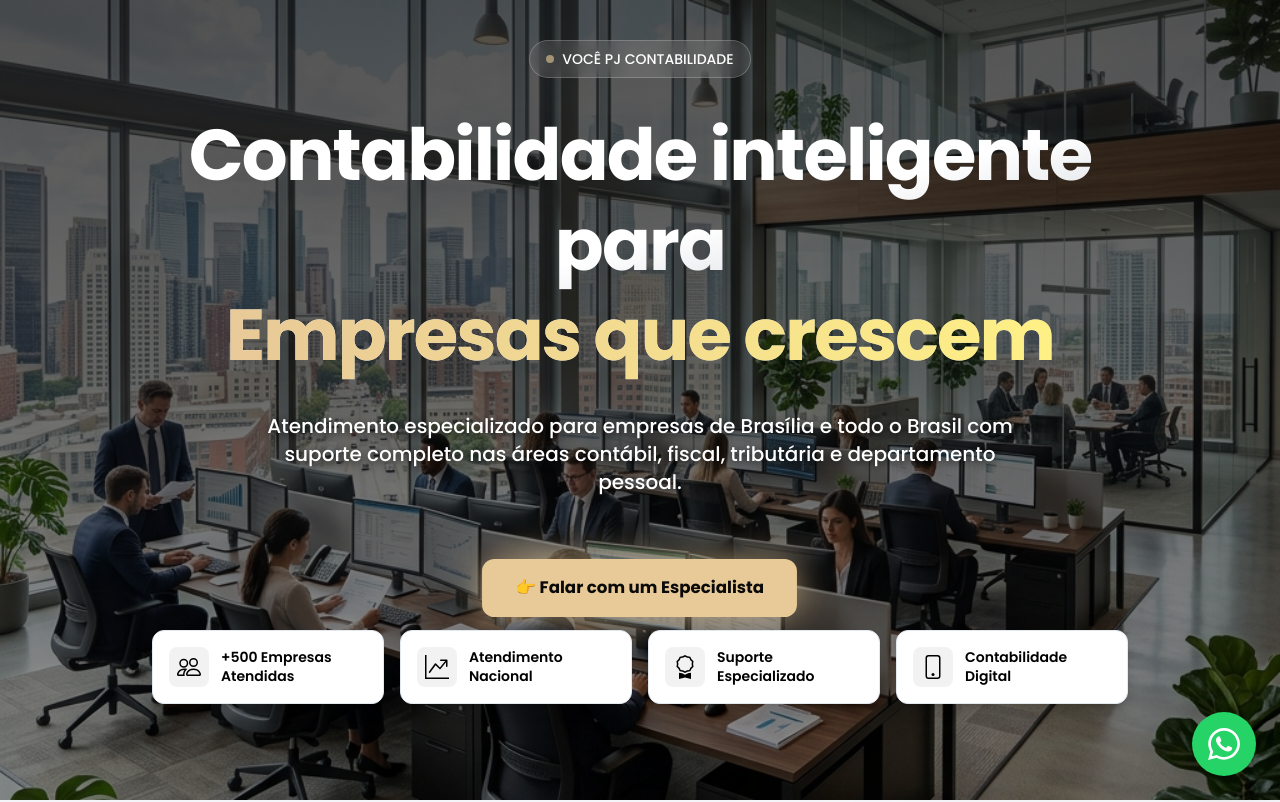
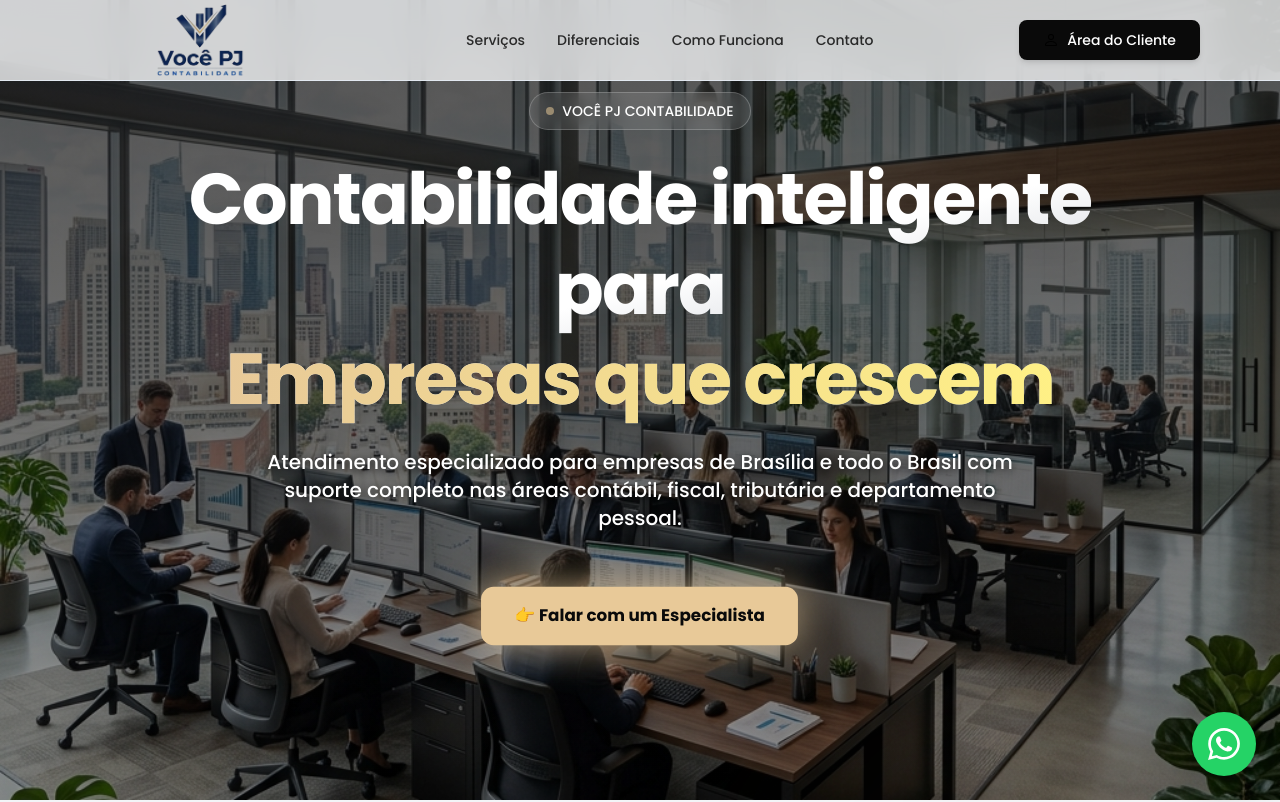
Before and after one commit to joabedev123-alt/voce-pj-contabilidade, a React (Vite) app: page / in a window 1280 px wide. Shown: the top 802 px of the page. Built offline with nearby package versions, Linux system fonts and the light colour scheme.

Commit message:
feat: mobile optimization + logo update + hero CTA + stats section refactor

```diff
--- a/index.html
+++ b/index.html
@@ -3,6 +3,7 @@
   <head>
     <meta charset="UTF-8" />
     <meta name="viewport" content="width=device-width, initial-scale=1.0" />
+    <link rel="icon" type="image/png" href="/logo-sem-fundo.png" />
     <title>Contabilidade em Brasília DF | VOCÊ PJ Contabilidade</title>
     <!-- Importing Poppins Font from Google Fonts since we can't use next/font anymore -->
     <link rel="preconnect" href="https://fonts.googleapis.com">
--- a/src/App.tsx
+++ b/src/App.tsx
@@ -1,6 +1,6 @@
 import { useState, useEffect } from "react";
 import { motion, Variants, useMotionValue, useSpring } from "framer-motion";
-import { ArrowRight, CheckCircleFill as CheckCircle2, GraphUpArrow as TrendingUp, ShieldCheck as Shield, Phone as Smartphone, Clock, Award, People as Users, FileText, Briefcase } from "react-bootstrap-icons";
+import { ArrowRight, CheckCircleFill as CheckCircle2, GraphUpArrow as TrendingUp, ShieldCheck as Shield, Phone as Smartphone, Clock, Award, People as Users, FileText, Briefcase, List as MenuIcon, X as XIcon, Person as UserIcon } from "react-bootstrap-icons";
 import { Swiper, SwiperSlide } from "swiper/react";
 import { Autoplay, Pagination } from "swiper/modules";
 import "swiper/css";
@@ -59,6 +59,7 @@ export default function Home() {
     email: "",
     servico: "Contabilidade Empresarial",
   });
+  const [isMenuOpen, setIsMenuOpen] = useState(false);
 
   const handleWhatsAppSubmit = (e: React.FormEvent) => {
     e.preventDefault();
@@ -78,8 +79,79 @@ export default function Home() {
   return (
     <main className="min-h-screen bg-background text-foreground overflow-hidden cursor-default">
       <CustomCursor />
+
+      {/* NAVBAR */}
+      <header className="absolute top-0 w-full z-[100] bg-background/80 backdrop-blur-lg border-b border-border transition-all">
+        <div className="max-w-7xl mx-auto px-6 lg:px-20">
+          <div className="flex items-center justify-between h-20">
+            {/* Logo */}
+            <div className="flex-shrink-0">
+              <a href="#" className="flex items-center">
+                <img
+                  src="/logo-sem-fundo.png"
+                  alt="VOCÊ PJ Contabilidade"
+                  className="h-12 md:h-40 w-auto object-contain"
+                />
+              </a>
+            </div>
+
+            {/* Desktop Menu */}
+            <nav className="hidden md:flex items-center gap-8">
+              <a href="#solucoes" className="text-sm font-medium text-foreground/80 hover:text-accent transition-colors">Serviços</a>
+              <a href="#diferenciais" className="text-sm font-medium text-foreground/80 hover:text-accent transition-colors">Diferenciais</a>
+              <a href="#passo-a-passo" className="text-sm font-medium text-foreground/80 hover:text-accent transition-colors">Como Funciona</a>
+              <a href="#contato" className="text-sm font-medium text-foreground/80 hover:text-accent transition-colors">Contato</a>
+            </nav>
+
+            {/* Desktop CTA & Mobile Toggle */}
+            <div className="flex items-center gap-4">
+              <a
+                href="https://onvio.com.br/clientcenter/pt/auth?r=%2Fhome"
+                target="_blank"
+                rel="noreferrer"
+                className="hidden md:inline-flex items-center justify-center px-6 py-2.5 bg-primary text-white font-medium text-sm rounded-lg hover:bg-primary/90 transition-all shadow-md group"
+              >
+                <UserIcon className="w-4 h-4 mr-2 group-hover:text-accent transition-colors" />
+                Área do Cliente
+              </a>
+
+              <button
+                className="md:hidden p-2 text-foreground"
+                onClick={() => setIsMenuOpen(!isMenuOpen)}
+              >
+                {isMenuOpen ? <XIcon className="w-6 h-6" /> : <MenuIcon className="w-6 h-6" />}
+              </button>
+            </div>
+          </div>
+        </div>
+
+        {/* Mobile Menu */}
+        {isMenuOpen && (
+          <motion.div
+            initial={{ opacity: 0, y: -20 }}
+            animate={{ opacity: 1, y: 0 }}
+            className="md:hidden absolute top-20 left-0 w-full bg-background border-b border-border shadow-xl py-4 px-6 flex flex-col gap-4"
+          >
+            <a href="#solucoes" onClick={() => setIsMenuOpen(false)} className="text-base font-medium text-foreground py-2 border-b border-border/50">Serviços</a>
+            <a href="#diferenciais" onClick={() => setIsMenuOpen(false)} className="text-base font-medium text-foreground py-2 border-b border-border/50">Diferenciais</a>
+            <a href="#passo-a-passo" onClick={() => setIsMenuOpen(false)} className="text-base font-medium text-foreground py-2 border-b border-border/50">Como Funciona</a>
+            <a href="#contato" onClick={() => setIsMenuOpen(false)} className="text-base font-medium text-foreground py-2 border-b border-border/50">Contato</a>
+            <a
+              href="https://onvio.com.br/clientcenter/pt/auth?r=%2Fhome"
+              target="_blank"
+              rel="noreferrer"
+              onClick={() => setIsMenuOpen(false)}
+              className="mt-2 inline-flex items-center justify-center px-6 py-3 bg-primary text-white font-medium rounded-lg shadow-md"
+            >
+              <UserIcon className="w-5 h-5 mr-2 text-accent" />
+              Área do Cliente
+            </a>
+          </motion.div>
+        )}
+      </header>
+
       {/* HERO SECTION */}
-      <section className="relative min-h-screen flex items-center justify-center pt-20 pb-32 px-6 lg:px-20">
+      <section className="relative min-h-screen flex items-center justify-center pt-20 pb-20 px-6 lg:px-20">
         <div className="absolute inset-0 z-0">
           <div className="absolute inset-0 bg-primary/40 z-10 mix-blend-multiply" />
           <div className="absolute inset-0 bg-gradient-to-b from-primary/50 via-primary/30 to-transparent z-20" />
@@ -90,7 +162,7 @@ export default function Home() {
           />
         </div>
 
-        <div className="relative z-30 max-w-7xl mx-auto flex flex-col items-center text-center space-y-8 -mt-16">
+        <div className="relative z-30 max-w-7xl mx-auto flex flex-col items-center text-center space-y-6 mt-0 md:-mt-16">
           <motion.div
             initial={{ opacity: 0, y: 30 }}
             animate={{ opacity: 1, y: 0 }}
@@ -135,29 +207,6 @@ export default function Home() {
               <span className="relative">👉 Falar com um Especialista</span>
             </a>
           </motion.div>
-
-          {/* Floating Cards */}
-          <div className="absolute -bottom-24 sm:-bottom-14 w-full max-w-5xl grid grid-cols-2 gap-2 sm:flex sm:justify-between sm:gap-4 px-4 sm:px-6">
-            {[
-              { icon: Users, text: "+500 Empresas Atendidas" },
-              { icon: TrendingUp, text: "Atendimento Nacional" },
-              { icon: Award, text: "Suporte Especializado" },
-              { icon: Smartphone, text: "Contabilidade Digital" }
-            ].map((item, i) => (
-              <motion.div
-                key={i}
-                initial={{ opacity: 0, y: 50 }}
-                animate={{ opacity: 1, y: 0 }}
-                transition={{ duration: 0.6, delay: 0.8 + i * 0.1 }}
-                className="flex-1 bg-white dark:bg-card p-3 sm:p-4 rounded-xl shadow-lg border border-border flex flex-col sm:flex-row items-center text-center sm:text-left gap-2 sm:gap-3 hover:-translate-y-1.5 transition-transform duration-300 group"
-              >
-                <div className="p-2 bg-primary/5 rounded-lg group-hover:bg-accent/20 transition-colors">
-                  <item.icon className="w-5 h-5 sm:w-6 sm:h-6 text-primary dark:text-accent" />
-                </div>
-                <p className="font-semibold text-xs sm:text-sm text-foreground leading-snug">{item.text}</p>
-              </motion.div>
-            ))}
-          </div>
         </div>
       </section>
 
@@ -222,7 +271,7 @@ export default function Home() {
       </section>
 
       {/* DIFERENCIAIS SECTION */}
-      <section className="py-16 md:py-24 px-6 lg:px-20 bg-muted/30">
+      <section id="diferenciais" className="py-12 md:py-24 px-6 lg:px-20 bg-muted/30">
         <div className="max-w-7xl mx-auto grid lg:grid-cols-2 gap-10 md:gap-16 items-center">
           <motion.div
             initial={{ opacity: 0, x: -50 }}
@@ -235,11 +284,11 @@ export default function Home() {
             <img
               src="/images/consultancy.png"
               alt="Reunião de consultoria"
-              className="relative rounded-[2rem] shadow-2xl object-cover h-[600px] w-full"
+              className="relative rounded-[2rem] shadow-2xl object-cover h-[300px] sm:h-[400px] md:h-[600px] w-full"
             />
-            <div className="absolute -bottom-8 -right-8 bg-primary text-white p-8 rounded-2xl shadow-xl max-w-xs">
-              <p className="text-4xl font-bold text-accent mb-2">100%</p>
-              <p className="font-medium">Foco no crescimento do seu negócio</p>
+            <div className="absolute -bottom-6 -right-4 md:-bottom-8 md:-right-8 bg-primary text-white p-5 md:p-8 rounded-2xl shadow-xl max-w-[180px] md:max-w-xs">
+              <p className="text-3xl md:text-4xl font-bold text-accent mb-1 md:mb-2">100%</p>
+              <p className="font-medium text-sm md:text-base">Foco no crescimento do seu negócio</p>
             </div>
           </motion.div>
 
@@ -250,7 +299,7 @@ export default function Home() {
             transition={{ duration: 0.8 }}
           >
             <h2 className="text-sm font-bold text-secondary uppercase tracking-wider mb-3">Nossos Diferenciais</h2>
-            <h3 className="text-4xl md:text-5xl font-bold text-primary dark:text-white mb-8">Por que escolher a VOCÊ PJ?</h3>
+            <h3 className="text-3xl md:text-5xl font-bold text-primary dark:text-white mb-6 md:mb-8">Por que escolher a VOCÊ PJ?</h3>
 
             <div className="space-y-6">
               {[
@@ -272,9 +321,41 @@ export default function Home() {
       </section>
 
       {/* NÚMEROS SECTION */}
-      <section className="py-24 px-6 lg:px-20 bg-primary relative overflow-hidden">
+      <section className="py-14 md:py-24 px-6 lg:px-20 bg-primary relative overflow-hidden">
         <div className="absolute inset-0 bg-[url('/images/numbers_bg.png')] bg-cover bg-center opacity-5 mix-blend-overlay" />
-        <div className="max-w-7xl mx-auto relative z-10">
+        <div className="max-w-7xl mx-auto relative z-10 space-y-16">
+
+          {/* Cards com ícones */}
+          <motion.div
+            initial="hidden"
+            whileInView="visible"
+            viewport={{ once: true }}
+            variants={staggerContainer}
+            className="grid grid-cols-2 md:grid-cols-4 gap-4"
+          >
+            {[
+              { icon: Users, text: "+500 Empresas Atendidas" },
+              { icon: TrendingUp, text: "Atendimento Nacional" },
+              { icon: Award, text: "Suporte Especializado" },
+              { icon: Smartphone, text: "Contabilidade Digital" }
+            ].map((item, i) => (
+              <motion.div
+                key={i}
+                variants={fadeInUp}
+                className="bg-white/10 border border-white/20 rounded-xl p-4 flex flex-col sm:flex-row items-center text-center sm:text-left gap-3 hover:bg-white/20 transition-colors duration-300 group"
+              >
+                <div className="p-2 bg-accent/20 rounded-lg group-hover:bg-accent/40 transition-colors">
+                  <item.icon className="w-6 h-6 text-accent" />
+                </div>
+                <p className="font-semibold text-sm text-white leading-snug">{item.text}</p>
+              </motion.div>
+            ))}
+          </motion.div>
+
+          {/* Divisor */}
+          <div className="w-full h-px bg-white/10" />
+
+          {/* Números */}
           <motion.div
             initial="hidden"
             whileInView="visible"
@@ -288,19 +369,20 @@ export default function Home() {
               { number: "+1000", label: "Declarações Entregues" },
               { number: "98%", label: "Clientes Satisfeitos" },
             ].map((stat, i) => (
-              <motion.div key={i} variants={fadeInUp} className="space-y-4">
-                <h4 className="text-5xl md:text-6xl font-bold text-accent">{stat.number}</h4>
-                <p className="text-lg text-white/80 font-medium">{stat.label}</p>
+              <motion.div key={i} variants={fadeInUp} className="space-y-2 md:space-y-4">
+                <h4 className="text-4xl md:text-6xl font-bold text-accent">{stat.number}</h4>
+                <p className="text-sm md:text-lg text-white/80 font-medium">{stat.label}</p>
               </motion.div>
             ))}
           </motion.div>
+
         </div>
       </section>
 
       {/* DEPOIMENTOS SECTION */}
-      <section className="py-32 px-6 lg:px-20 bg-background">
+      <section className="py-16 md:py-32 px-6 lg:px-20 bg-background">
         <div className="max-w-7xl mx-auto">
-          <div className="text-center mb-20">
+          <div className="text-center mb-10 md:mb-20">
             <h2 className="text-sm font-bold text-secondary uppercase tracking-wider mb-3">Depoimentos</h2>
             <h3 className="text-4xl md:text-5xl font-bold text-primary dark:text-white">O que dizem nossos clientes</h3>
             <div className="w-24 h-1 bg-accent mx-auto mt-6 rounded-full" />
@@ -351,15 +433,15 @@ export default function Home() {
       </section>
 
       {/* PROCESSO SECTION */}
-      <section className="py-24 px-6 lg:px-20 bg-muted/30">
+      <section id="passo-a-passo" className="py-14 md:py-24 px-6 lg:px-20 bg-muted/30">
         <div className="max-w-7xl mx-auto">
-          <div className="text-center mb-20">
+          <div className="text-center mb-10 md:mb-20">
             <h2 className="text-sm font-bold text-secondary uppercase tracking-wider mb-3">Passo a Passo</h2>
             <h3 className="text-4xl md:text-5xl font-bold text-primary dark:text-white">Como funciona</h3>
             <div className="w-24 h-1 bg-accent mx-auto mt-6 rounded-full" />
           </div>
 
-          <div className="grid md:grid-cols-4 gap-8 relative">
+          <div className="grid grid-cols-2 md:grid-cols-4 gap-6 md:gap-8 relative">
             <div className="hidden md:block absolute top-1/2 left-0 w-full h-0.5 bg-border -translate-y-1/2 z-0" />
             {[
               { title: "Entre em contato", desc: "Fale conosco via WhatsApp ou formulário." },
@@ -387,7 +469,7 @@ export default function Home() {
       </section>
 
       {/* FORMULARIO & CTA SECTION */}
-      <section className="py-16 md:py-24 px-6 lg:px-20 bg-background">
+      <section id="contato" className="py-16 md:py-24 px-6 lg:px-20 bg-background">
         <div className="max-w-6xl mx-auto bg-primary rounded-3xl overflow-hidden shadow-2xl flex flex-col lg:flex-row relative">
           <div className="absolute top-0 right-0 w-full h-full bg-[url('/images/form_bg.png')] bg-cover bg-center opacity-10 mix-blend-overlay" />
 
@@ -417,7 +499,7 @@ export default function Home() {
                 <label className="text-sm font-medium text-foreground">Empresa</label>
                 <input type="text" value={formData.empresa} onChange={(e) => setFormData({...formData, empresa: e.target.value})} className="w-full px-4 py-3 rounded-lg border border-border bg-background focus:outline-none focus:border-secondary focus:ring-1 focus:ring-secondary transition-colors" placeholder="Nome da sua empresa" />
               </div>
-              <div className="grid grid-cols-2 gap-6">
+              <div className="grid grid-cols-1 sm:grid-cols-2 gap-4 md:gap-6">
                 <div className="space-y-2">
                   <label className="text-sm font-medium text-foreground">Telefone/WhatsApp</label>
                   <input type="tel" value={formData.telefone} onChange={(e) => setFormData({...formData, telefone: e.target.value})} className="w-full px-4 py-3 rounded-lg border border-border bg-background focus:outline-none focus:border-secondary focus:ring-1 focus:ring-secondary transition-colors" placeholder="(00) 00000-0000" />
@@ -446,10 +528,14 @@ export default function Home() {
       </section>
 
       {/* FOOTER */}
-      <footer className="bg-primary pt-20 pb-10 px-6 lg:px-20 text-white relative">
+      <footer className="bg-primary pt-12 md:pt-20 pb-10 px-6 lg:px-20 text-white relative">
         <div className="max-w-7xl mx-auto grid grid-cols-1 md:grid-cols-4 gap-12 mb-16">
           <div className="md:col-span-2">
-            <h5 className="text-2xl font-bold text-accent mb-6">VOCÊ PJ CONTABILIDADE</h5>
+            <img
+              src="/logo-sem-fundo.png"
+              alt="VOCÊ PJ Contabilidade"
+              className="h-24 md:h-44 w-auto object-contain mb-6 brightness-0 invert"
+            />
             <p className="text-white/70 max-w-sm mb-8">
               Soluções contábeis modernas e eficientes para empresas que buscam crescimento com segurança e economia.
             </p>
```
Also changed, not shown: public/logo-sem-fundo.png (added).
